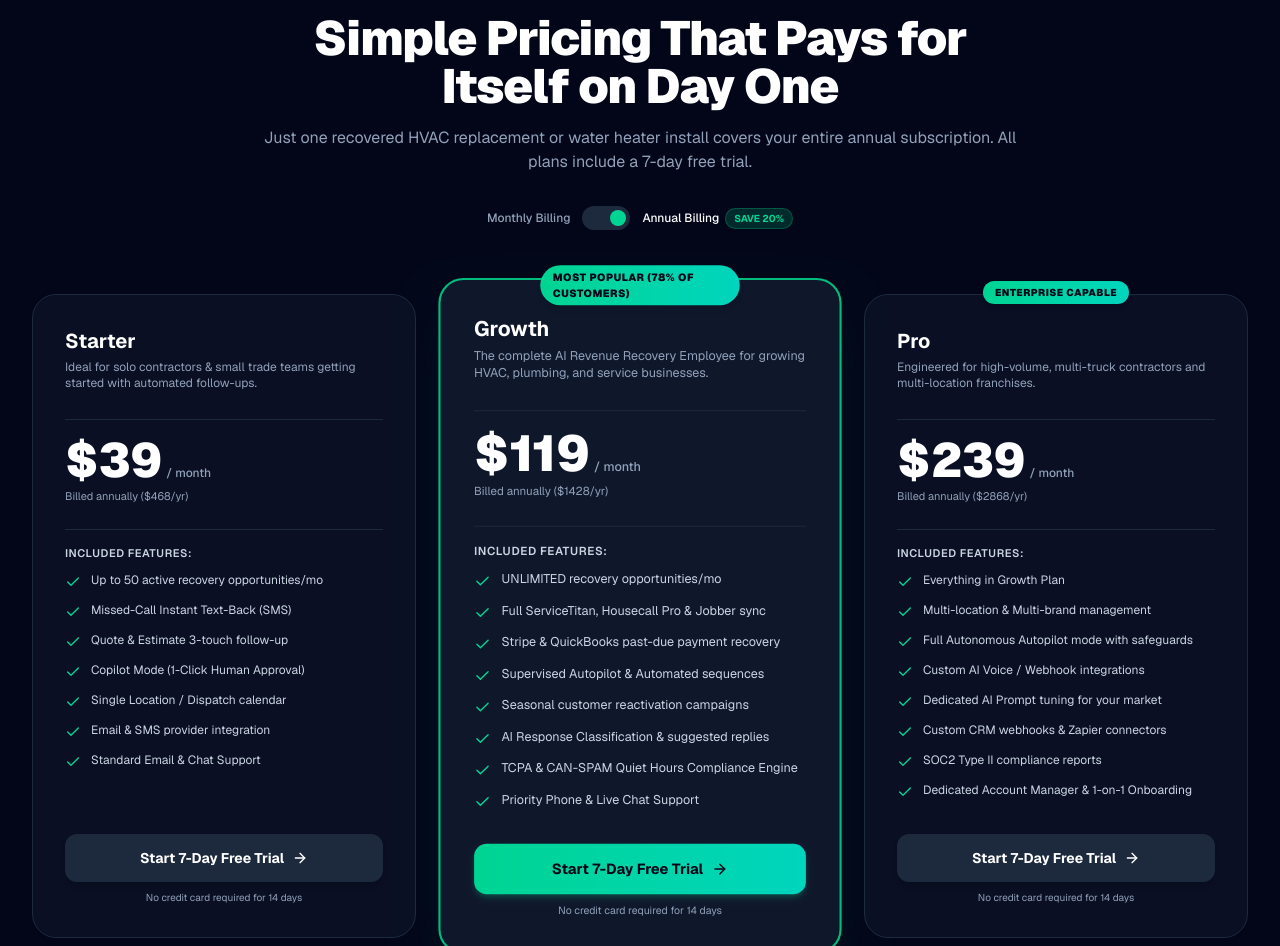
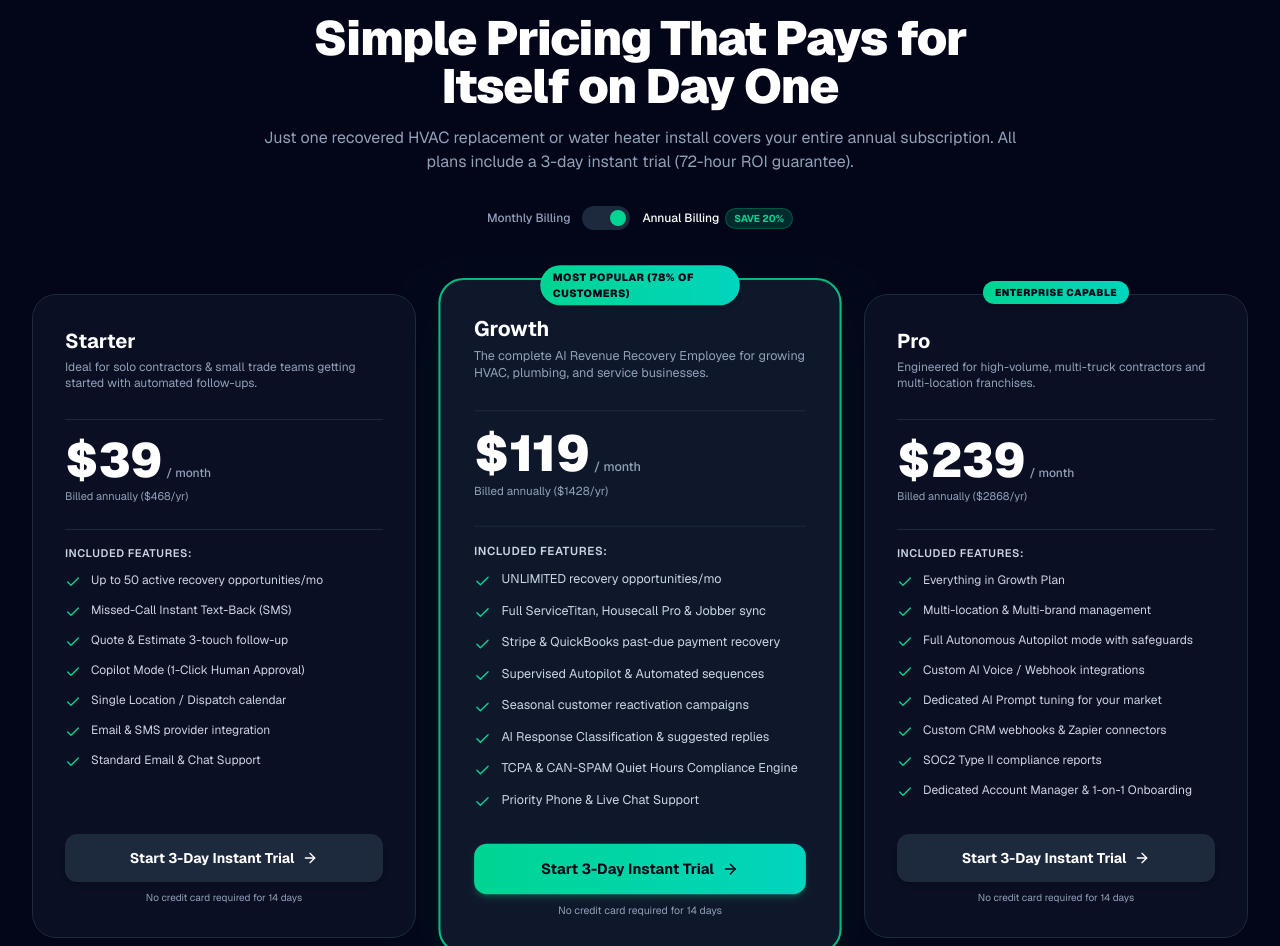
Before and after one commit to akashpardeshi188-design/revenuerecover-ai, a Next.js app: page /pricing in a window 1280 px wide. Shown: the part 206-1152 px from the top of the page. Built offline with nearby package versions, Linux system fonts and the light colour scheme.

Commit message:
perf: set ultra-fast 3-day instant trial for 72-hour payment velocity

```diff
--- a/app/growth/sprint-650/page.tsx
+++ b/app/growth/sprint-650/page.tsx
@@ -180,7 +180,7 @@ export default function Sprint650Page() {
 
             <div className="bg-slate-900 border border-slate-800 rounded-3xl p-5 shadow-xl space-y-1">
               <div className="flex items-center justify-between text-xs text-slate-400 font-semibold">
-                <span>7-DAY TRIALS (FAST ACTIVATION)</span>
+                <span>3-DAY TRIALS (72-HR FAST REVENUE)</span>
                 <Users className="w-4 h-4 text-purple-400" />
               </div>
               <div className="text-2xl sm:text-3xl font-black text-purple-400 font-mono mt-1">
--- a/app/pricing/page.tsx
+++ b/app/pricing/page.tsx
@@ -34,7 +34,7 @@ export default function PricingPage() {
         'Email & SMS provider integration',
         'Standard Email & Chat Support',
       ],
-      cta: 'Start 7-Day Free Trial',
+      cta: 'Start 3-Day Instant Trial',
       ctaHref: '/onboarding?plan=starter',
     },
     {
@@ -54,7 +54,7 @@ export default function PricingPage() {
         'TCPA & CAN-SPAM Quiet Hours Compliance Engine',
         'Priority Phone & Live Chat Support',
       ],
-      cta: 'Start 7-Day Free Trial',
+      cta: 'Start 3-Day Instant Trial',
       ctaHref: '/onboarding?plan=growth',
     },
     {
@@ -74,7 +74,7 @@ export default function PricingPage() {
         'SOC2 Type II compliance reports',
         'Dedicated Account Manager & 1-on-1 Onboarding',
       ],
-      cta: 'Start 7-Day Free Trial',
+      cta: 'Start 3-Day Instant Trial',
       ctaHref: '/onboarding?plan=pro',
     },
   ];
@@ -94,7 +94,7 @@ export default function PricingPage() {
             Simple Pricing That Pays for Itself on Day One
           </h1>
           <p className="text-slate-400 text-sm sm:text-base">
-            Just one recovered HVAC replacement or water heater install covers your entire annual subscription. All plans include a 7-day free trial.
+            Just one recovered HVAC replacement or water heater install covers your entire annual subscription. All plans include a 3-day instant trial (72-hour ROI guarantee).
           </p>
 
           {/* Toggle */}
```
